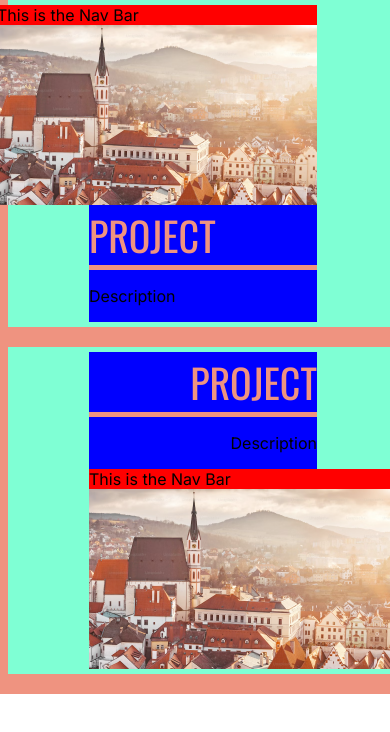
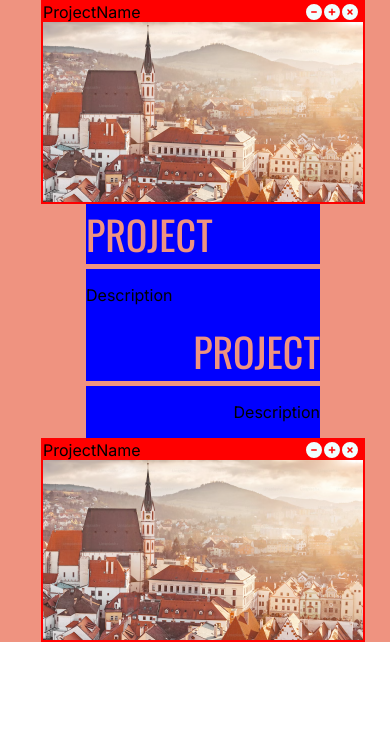
Before and after one commit to Fordcois/Portfolio, a Next.js app: page / in a window 390 px wide. Shown: the top 732 px of the page. Built offline with nearby package versions, Linux system fonts and the light colour scheme.

Commit message:
Fixes Image Alignment for Mobile Displays

```diff
--- a/src/app/style.css
+++ b/src/app/style.css
@@ -14,13 +14,13 @@
     padding-right: 0.5rem;
   }
 
-.Browser-Project-Container{
+
+.Browser-Project-Container {
     display: flex;
+    flex-direction: column;
     justify-content: center;
-    margin-bottom: 20px;
-    background-color: aquamarine;
-    padding: 5px;
-  }
+    align-items: center;
+}
 
 .Homepage-Background{
   display: flex;
@@ -54,7 +54,7 @@
 
 
 
-  .Content {
+.Content {
     display: flex;
     flex-direction: column;
     align-items: center;
@@ -135,12 +135,7 @@
   width: 275px;
   }
 
-  .Browser-Project-Container {
-    display: flex;
-    flex-direction: column;
-    justify-content: center; /* Centers content vertically */
-    align-items: center; /* Centers content horizontally */
-}
+
 
 
 }
@@ -149,17 +144,20 @@
 @media (min-width: 475px) {
     .container {
       max-width: 475px;
+      border: 2px solid blue;
     }
     .Homepage-Content{
       padding: 5%;
       width: 40%;
     }
+
 }
 
 /* sm */
   @media (min-width: 640px) {
     .container {
       max-width: 640px;
+      border: 2px solid red;
     }
   }
 
@@ -167,6 +165,14 @@
   @media (min-width: 768px) {
     .container {
       max-width: 768px;
+      border: 2px solid green;
+    }
+    .Browser-Project-Container{
+      display: flex;
+      flex-direction: row;
+      justify-content: center;
+      margin-bottom: 20px;
+
     }
   }
 
--- a/src/components/BrowserProjects/browser-desc.js
+++ b/src/components/BrowserProjects/browser-desc.js
@@ -13,6 +13,7 @@ return (
             <div className="TitlePinkGradient-Underline"></div>
 
             <p>{projectDescription}</p>
+            {/* TODO TechStack Should Be Turned into a seperate Componenet */}
 
 
 
--- a/src/components/BrowserProjects/browser-image.js
+++ b/src/components/BrowserProjects/browser-image.js
@@ -1,15 +1,26 @@
 import React from 'react';
 import Image from 'next/image';
 import CastleImage from '@/assets/screenshots/CastlePlaceHolder.png';
+import { FaCircleMinus, FaCirclePlus, FaCircleXmark } from "react-icons/fa6";
 
 const BrowserImage = ({ Align, projectName, image }) => {
-    // Determine justifyContent based on Align prop
+
     const justifyContent = Align === 'Left' ? 'flex-start' : 'flex-end';
 
     return (
-        <div style={{ backgroundColor: 'black', width: '60%', display: 'flex', justifyContent: justifyContent }}>
-            <div style={{ width: 'auto', height: 'auto', display: 'flex', flexDirection: 'column' }}>
-                <div style={{ backgroundColor: 'red', width: '100%' }}>This is the Nav Bar</div>
+        // TODO Justify Content Needs to be pushed to a Media Query!
+        <div style={{ backgroundColor: 'black', width: '60%', display: 'flex', justifyContent: 'center' }}>
+            <div style={{ width: 'auto', height: 'auto', display: 'flex', flexDirection: 'column',border:'2px solid red' }}>
+                <div style={{ backgroundColor: 'red', width: '100%', display:'flex', justifyContent:'space-between' }}>
+                    <span>{projectName}</span>
+
+                    <div className="ImageBrowserNavigationButtons">
+                        <FaCircleMinus className="BrowserButton" />
+                        <FaCirclePlus className="BrowserButton" />
+                        <FaCircleXmark className="BrowserButton" />
+                    </div>
+
+                </div>
                 <Image
                     src={CastleImage}
                     alt='Test'
```
